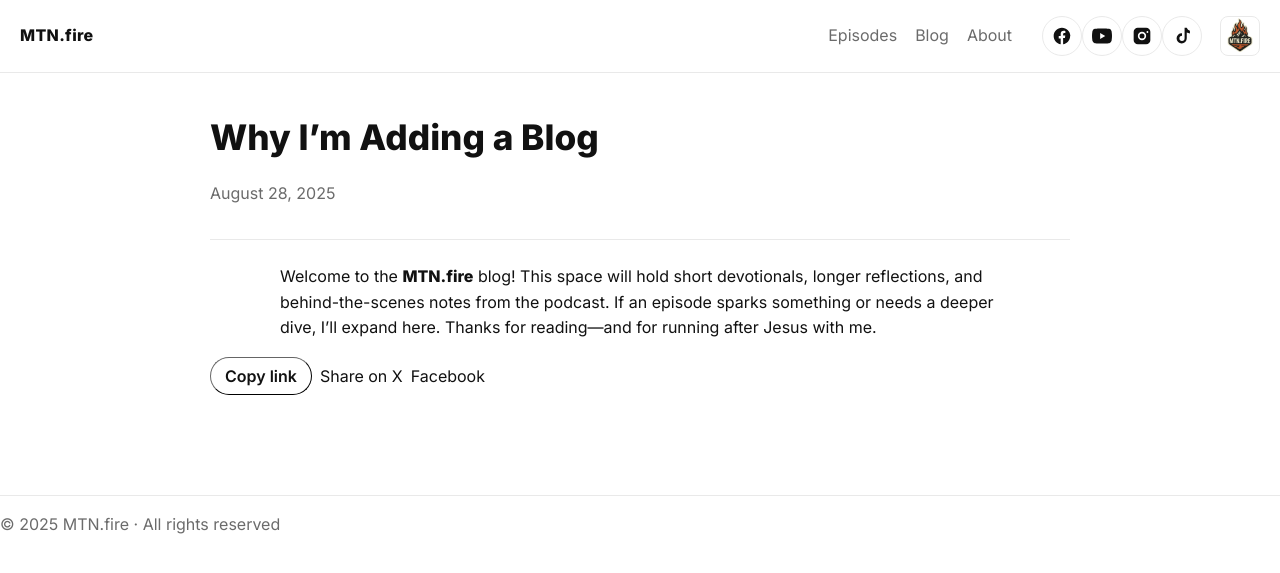
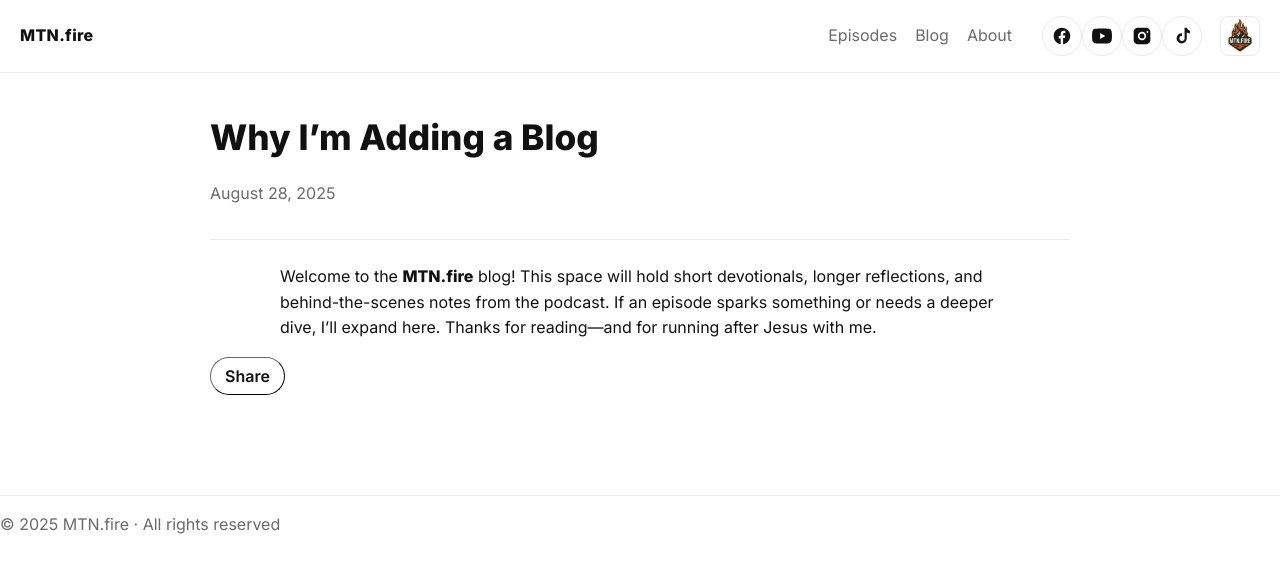
Before and after one commit to mtnfire/mtnfire.org, a Jekyll site: the page built from _posts/2025-08-28-why-im-adding-a-blog.md, in a window 1280 px wide. Shown: the top 573 px of the page. Built offline with Jekyll 4.4.1, drawn with Linux system fonts in a browser that asks for light colours.

Commit message:
Update blog.html

```diff
--- a/_layouts/blog.html
+++ b/_layouts/blog.html
@@ -6,31 +6,25 @@ layout: default
     <header class="post-head">
       <h1>{{ page.title }}</h1>
       <p class="muted">{{ page.date | date: "%B %-d, %Y" }}</p>
-      {% if page.cover %}<img class="post-cover" src="{{ page.cover }}" alt="">{% endif %}
+      {% if page.cover %}
+        <img class="post-cover" src="{{ page.cover }}" alt="{{ page.title }} cover">
+      {% endif %}
     </header>
 
     <div class="post-body prose">
       {{ content }}
     </div>
 
+    <!-- Unified share button (same behavior as episodes) -->
     <div class="share-row">
-      <button class="pill outline" id="copy-link">Copy link</button>
-      <a class="pill outline" href="https://x.com/intent/tweet?text={{ page.title | uri_escape }}&url={{ page.url | absolute_url | uri_escape }}" target="_blank" rel="noopener">Share on X</a>
-      <a class="pill outline" href="https://www.facebook.com/sharer/sharer.php?u={{ page.url | absolute_url | uri_escape }}" target="_blank" rel="noopener">Facebook</a>
+      <button
+        class="pill outline share-btn"
+        type="button"
+        data-title="{{ page.title | escape }}"
+        data-url="{{ page.url | absolute_url }}"
+      >
+        Share
+      </button>
     </div>
   </div>
-
-  <script>
-    (function(){
-      const b = document.getElementById('copy-link');
-      if (!b) return;
-      b.addEventListener('click', async () => {
-        try {
-          await navigator.clipboard.writeText(location.href);
-          b.textContent = 'Copied!';
-          setTimeout(() => b.textContent = 'Copy link', 1500);
-        } catch(e){ b.textContent = 'Press Ctrl/Cmd+C'; }
-      });
-    })();
-  </script>
 </article>
```
